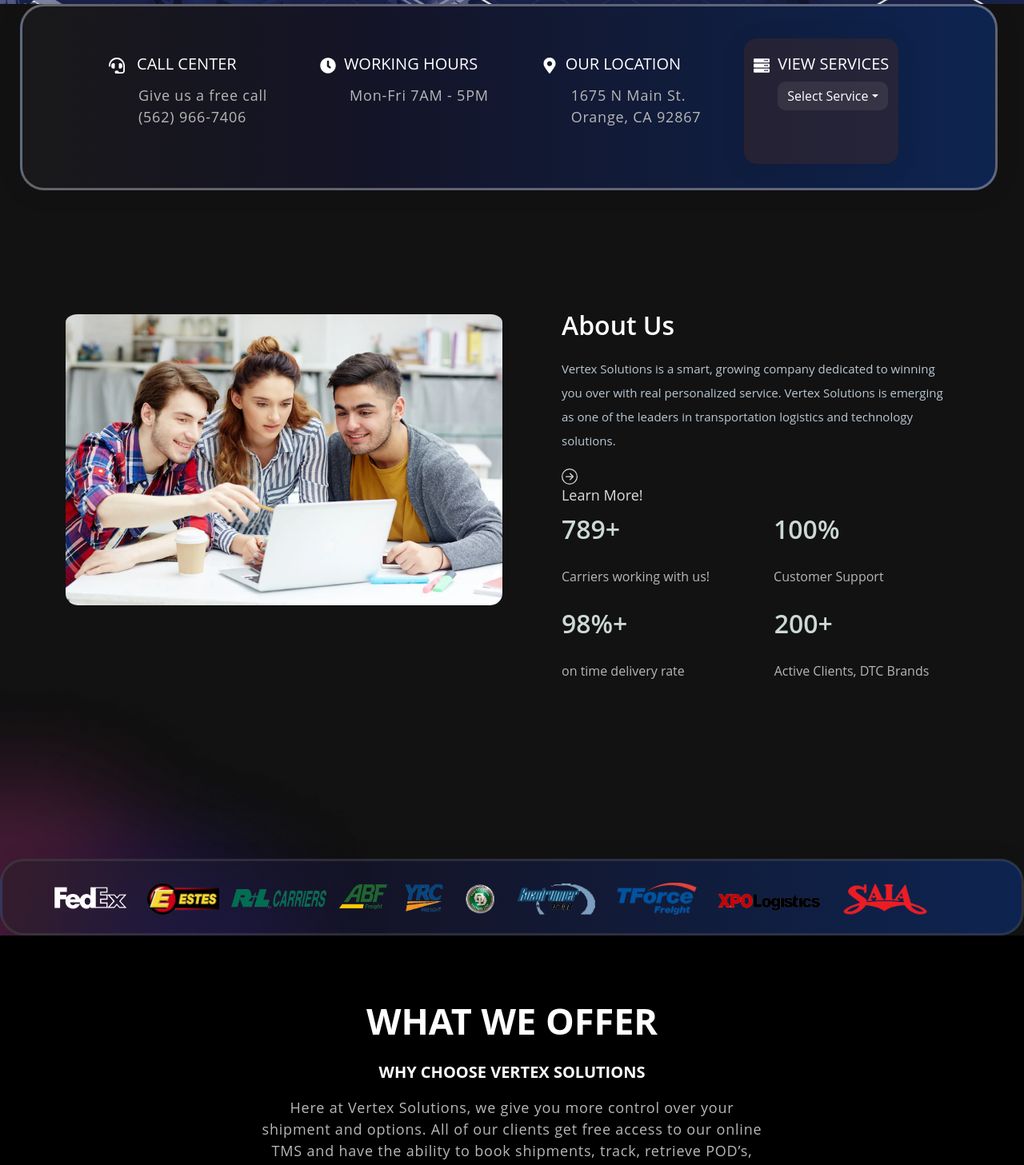
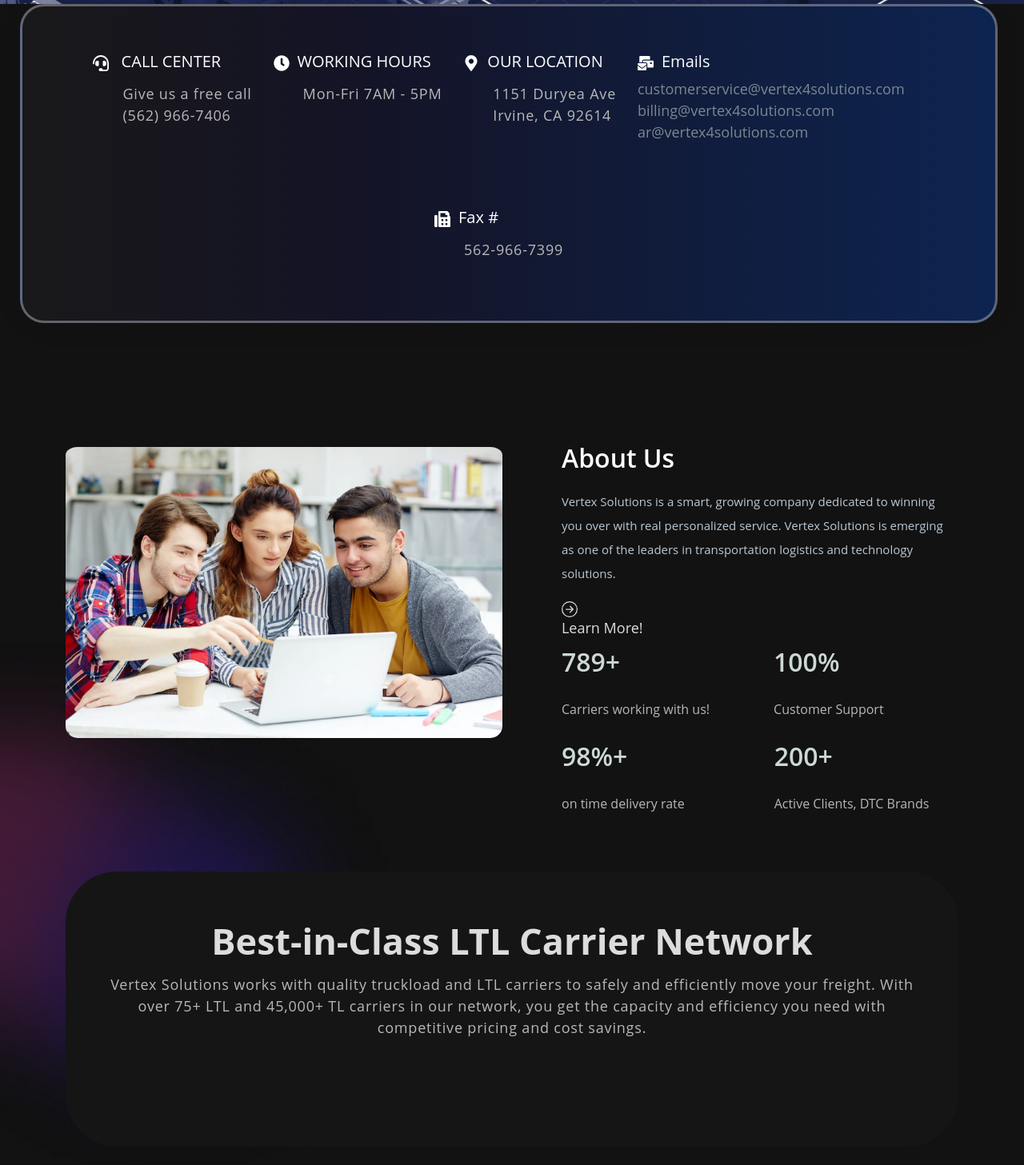
Before and after one commit to richlontos/vertex-solution-webpage, a React (Create React App) app: page / in a window 1280 px wide. Shown: the part 700-2157 px from the top of the page at 80% size. Built offline with nearby package versions, Linux system fonts and the light colour scheme.

Commit message:
Added BestInClass and removed Testimonials

```diff
--- /dev/null
+++ b/src/components/BestInClass/BestInClass.css
@@ -0,0 +1,25 @@
+/************ About Css ************/
+.aboutB {
+    padding: 0 0 50px 0;
+    position: relative;
+  }
+
+  .aboutB-bx {
+    background: #151515;
+    border-radius: 64px;
+    text-align: center;
+    padding: 60px 50px;
+  }
+
+  .aboutB h2 {
+    font-size: 45px;
+    font-weight: 700;
+  }
+
+  .aboutB p {
+    color: #B8B8B8;
+    font-size: 18px;
+    letter-spacing: 0.8px;
+    line-height: 1.5em;
+    margin: 14px 0 75px 0;
+  }
--- /dev/null
+++ b/src/components/BestInClass/BestInClass.js
@@ -0,0 +1,45 @@
+import React from "react";
+import "react-multi-carousel/lib/styles.css";
+import colorSharp from "../../assets/img/color-sharp.png";
+import "../BestInClass/BestInClass.css";
+
+export const BestInClass = () => {
+  const responsive = {
+    superLargeDesktop: {
+      breakpoint: { max: 4000, min: 3000 },
+      items: 5,
+    },
+    desktop: {
+      breakpoint: { max: 3000, min: 1024 },
+      items: 3,
+    },
+    tablet: {
+      breakpoint: { max: 1024, min: 464 },
+      items: 2,
+    },
+    mobile: {
+      breakpoint: { max: 464, min: 0 },
+      items: 1,
+    },
+  };
+
+  return (
+    <section className="aboutB" id="aboutB">
+      <div className="container">
+        <div className="row">
+          <div className="col-12">
+            <div className="aboutB-bx wow zoomIn" style={{ color: "gainsboro" }}>
+              <h2>Best-in-Class LTL Carrier Network</h2>
+              <p>
+                Vertex Solutions works with quality truckload and LTL carriers to
+                safely and efficiently move your freight. With over 75+ LTL and
+                45,000+ TL carriers in our network, you get the capacity and
+                efficiency you need with competitive pricing and cost savings.
+              </p>
+            </div>
+          </div>
+        </div>
+      </div>
+    </section>
+  );
+};
--- a/src/components/Company-section/company-section.css
+++ b/src/components/Company-section/company-section.css
@@ -100,9 +100,7 @@
 
   }
 
-  .containerCompanies{
-    padding-top: 150px;
-  }
+
 
 
 
--- a/src/components/Skills/Skills.js
+++ b/src/components/Skills/Skills.js
@@ -53,8 +53,8 @@
                             <Row>
                                 <Col>
                                     <h5 ><FaMapMarkerAlt style={{ "display": "inline", "marginRight": "10px" }} />OUR LOCATION</h5>
-                                    <p>1675 N Main St.<br />
-                                        Orange, CA 92867
+                                    <p>1151 Duryea Ave<br />
+                                        Irvine, CA 92614
                                     </p>
                                 </Col>
                             </Row>
--- a/src/components/SkillsContact.js
+++ b/src/components/SkillsContact.js
@@ -52,17 +52,19 @@
                             <Row>
                                 <Col>
                                     <h5 className='paddingBannerTwo'><FaMapMarkerAlt style={{ "display": "inline", "marginRight": "10px" }} />OUR LOCATION</h5>
-                                    <p>1675 N Main St.<br />
-                                        Orange, CA 92867
+                                    <p>1151 Duryea Ave<br />
+                                        Irvine, CA 92614
                                     </p>
                                 </Col>
                             </Row>
                             <Row>
                                 <Col>
                                     <h5 className='paddingBannerTwo'><FaMailBulk style={{ "display": "inline", "marginRight": "10px" }} />Emails</h5>
-                                    <a href="mailto:csr@vertex4solutions.net">csr@vertex4solutions.net</a>
+                                    <a href="mailto:customerservice@vertex4solutions.com">customerservice@vertex4solutions.com</a>
                                     <br />
-                                    <a href="mailto:billing@vertex4solutions.net">billing@vertex4solutions.net</a>
+                                    <a href="mailto:billing@vertex4solutions.com">billing@vertex4solutions.com</a>
+                                    <br />
+                                    <a href='mailto:ar@vertex4solutions.com'>ar@vertex4solutions.com</a>
 
 
                                 </Col>
--- a/src/pages/Home.js
+++ b/src/pages/Home.js
@@ -5,12 +5,13 @@
 import { Contact } from "../components/Contact";
 // import { Footer } from "../components/Footer";
 // import { NavBar } from "../components/NavBar";
-import { Skills } from "../components/Skills/Skills";
 import { Projects } from "../components/Projects/Projects";
 import AboutUs from "../components/About-us/AboutUs";
 import Company from "../components/Company-section/Company";
 import { Testimonials } from "../components/ServicesPages/Testimonials";
 import { About } from "../components/About/About";
+import { SkillsContact } from "../components/SkillsContact";
+import { BestInClass } from "../components/BestInClass/BestInClass";
 // import { Quote } from "react-bootstrap-icons";
 
 
@@ -20,12 +21,13 @@
         <div>
 
             <Banner />
-            <Skills />
+            <SkillsContact />
             <AboutUs />
+            <BestInClass />
             <Company />
             <Projects />
             <About />
-            <Testimonials />
+            {/* <Testimonials /> */}
             <Contact />
 
 
```
